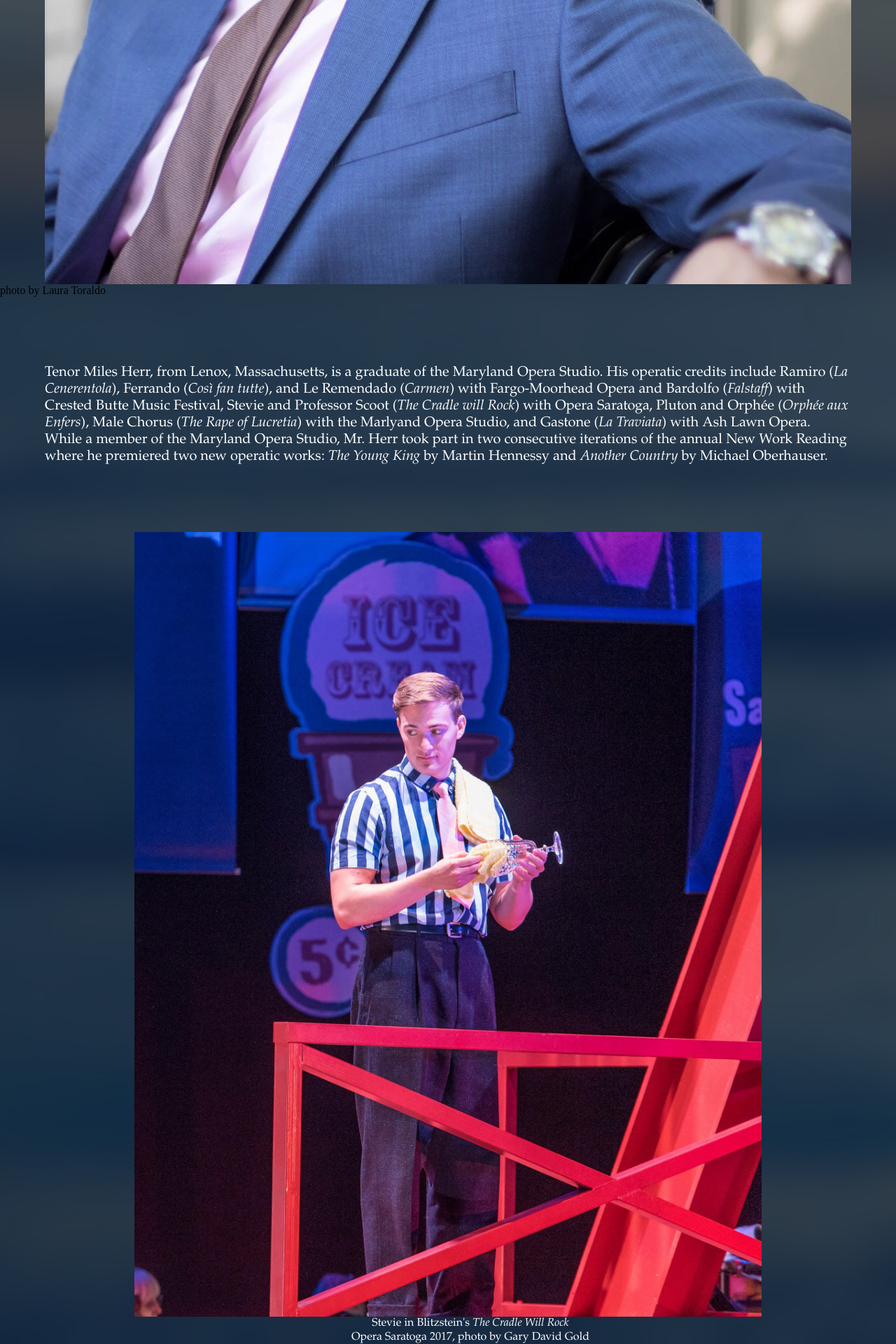
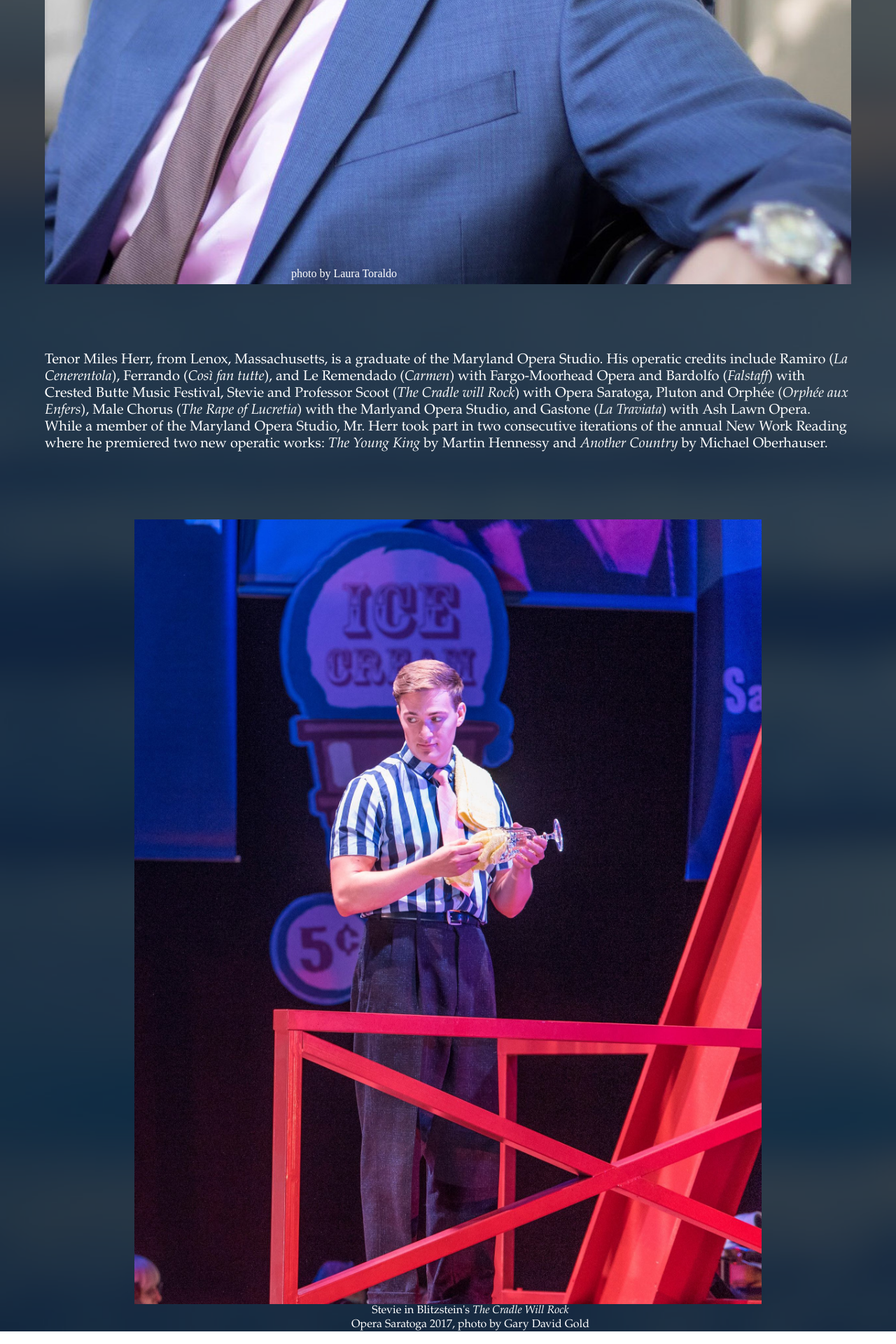
Before and after one commit to leemlb06pmi/leemlb06pmi.github.io, a Jekyll site: the page built from index.html, in a window 1280 px wide. Shown: the part 1666-3586 px from the top of the page at 70% size. Built offline with Jekyll 4.4.1, drawn with Linux system fonts in a browser that asks for light colours.

Commit message:
Update index.html

```diff
--- a/index.html
+++ b/index.html
@@ -24,7 +24,7 @@
 		<div class = "column left">
 			<div class="picContain">
 				<img class="home" src="https://leemlb06pmi.github.io/photos/Headshot.jpg" alt="Headshot">
-				<div class="bottomLeft">photo by Laura Toraldo</div>
+				<div class="bottomCenter">photo by Laura Toraldo</div>
 		</div>
 	</div>
 	<div style="background-color:rgba(20,45,70,.75);">
```
